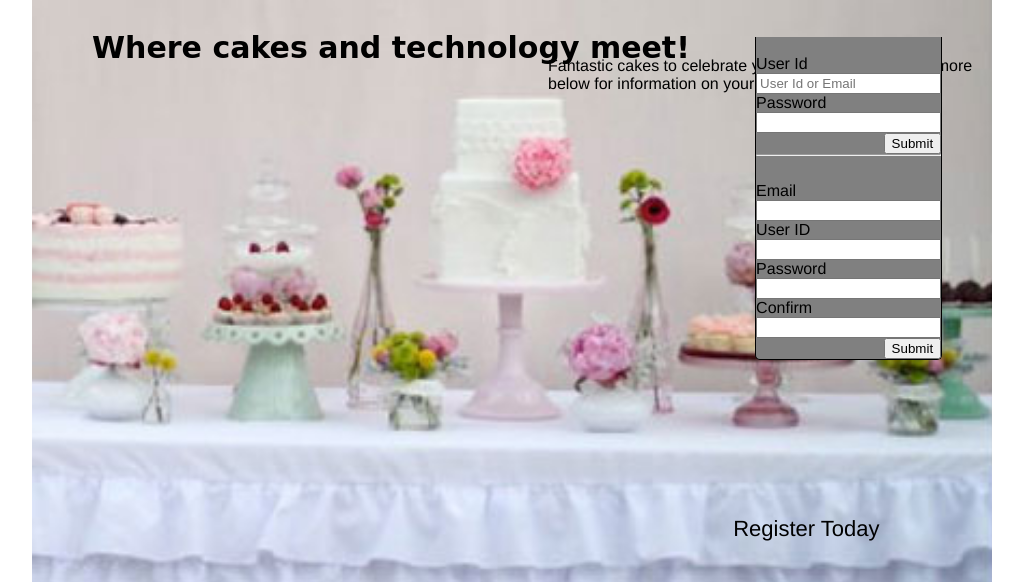
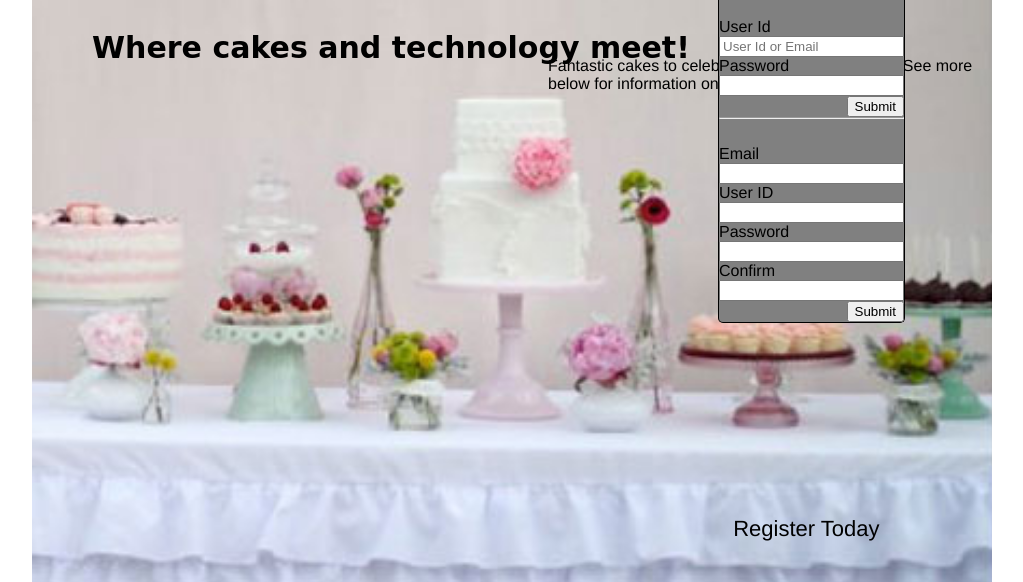
Before and after one commit to dgerena/PWA2, a PHP site: page / in a window 1280 px wide. Shown: the part 105-687 px from the top of the page, without its empty margins (128-1151 px from the left). Run offline with PHP 8.4, Linux system fonts and the light colour scheme; some web fonts are replaced.

Commit message:
changed values
percentages were varying due to different states of the browser.
percentages were different depending on viewing windows. even within
the same browser yet different states such as incognito to regular
cached veiwing.

```diff
--- a/cake_construct/css/main.css
+++ b/cake_construct/css/main.css
@@ -57,8 +57,8 @@ a{
     background-color: gray;
     display: inline;
     position:absolute;
-    right: 16.4%;
-    top:17.8%;
+    right: 247px;
+    top:105px;
     float: right;
     text-align: center;
     border:1px solid;
```
